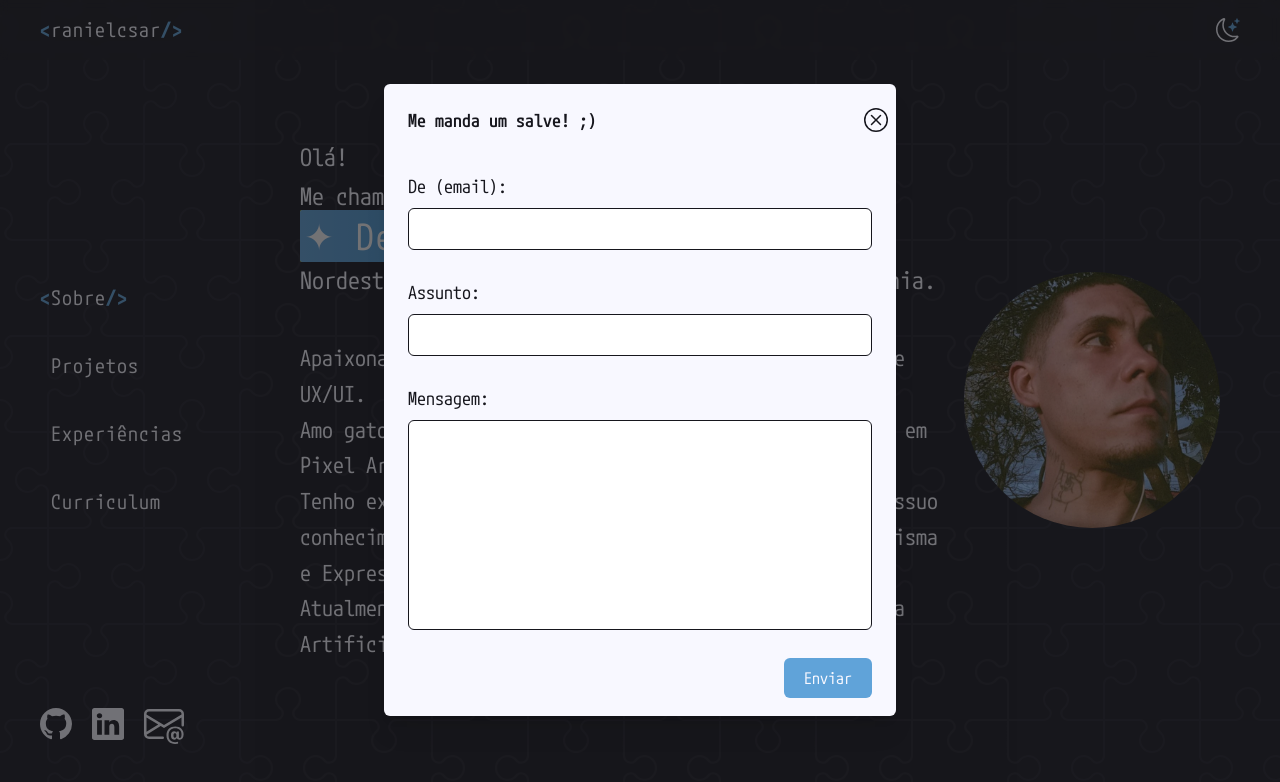
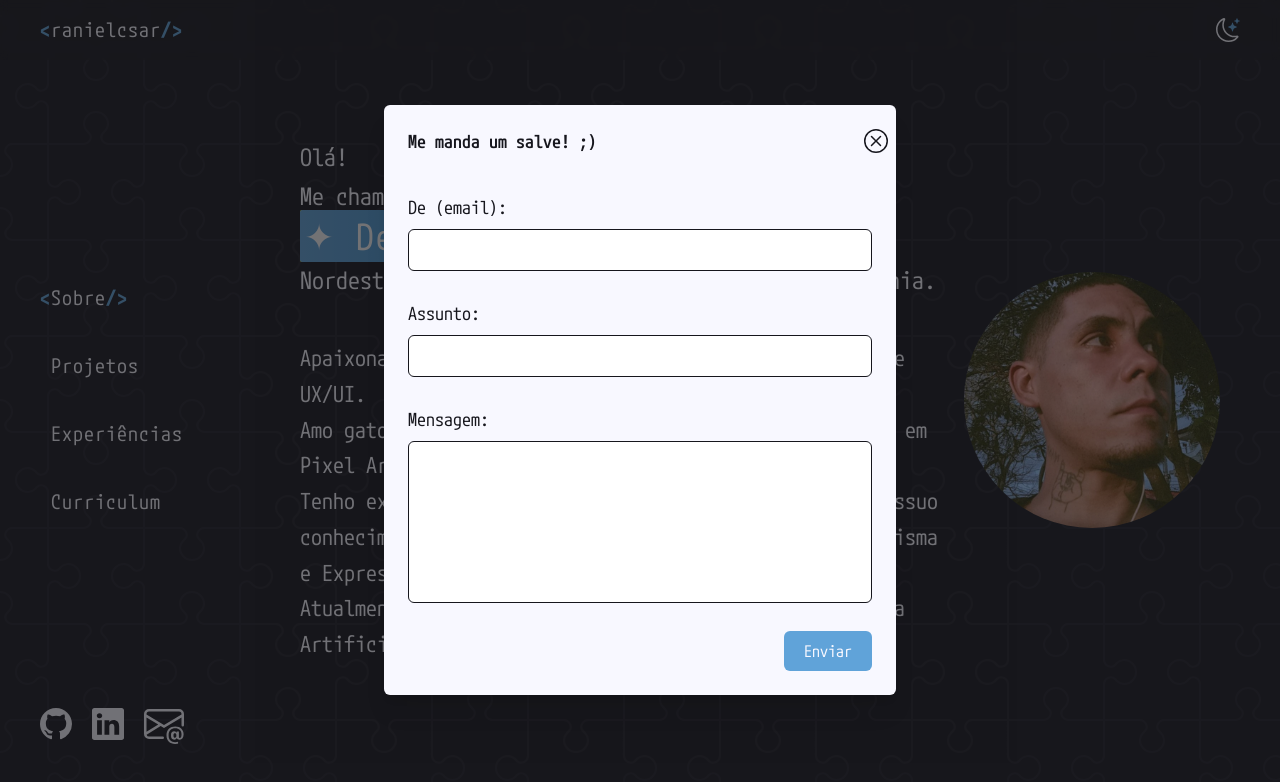
Before and after one commit to ranielcsar/ranoob.github.io, a React (Vite) app: page / in a window 1280 px wide. Both pictures are taken after a click on the button 164 px from the left and 724 px from the top of the page. Shown: the top 782 px of the page. Built offline with nearby package versions, Linux system fonts and the light colour scheme.

Commit message:
fix: change text area rows

```diff
--- a/src/components/common/send-email/index.tsx
+++ b/src/components/common/send-email/index.tsx
@@ -5,10 +5,7 @@ import { SendEmailParams, useSendEmail } from '@/hooks'
 import { ZodError, z } from 'zod'
 
 const emailSubmitSchema = z.object({
-  from: z
-    .string()
-    .email('Digite um email válido')
-    .nonempty('Preciso saber quem envia o Email.'),
+  from: z.string().email('Digite um email válido').nonempty('Preciso saber quem envia o Email.'),
   subject: z.string().nonempty('Sem assunto?'),
   message: z.string().nonempty('Não esquece de falar o que você quer!'),
 })
@@ -70,14 +67,10 @@ export function SendEmail() {
         <MailIcon />
       </button>
 
-      <Modal
-        title="Me manda um salve! ;)"
-        isOpen={openSendEmailModal}
-        onClose={handleClose}
-      >
+      <Modal title="Me manda um salve! ;)" isOpen={openSendEmailModal} onClose={handleClose}>
         <form
           onSubmit={handleEmailSubmit}
-          className="grid max-h-[65vh] grid-rows-[max-content,max-content,1fr] gap-5"
+          className="grid max-h-max grid-rows-[max-content,max-content,1fr] gap-5"
         >
           <label htmlFor="from" className="flex flex-col gap-2">
             <span className="text-lg text-black">De (email):</span>
@@ -109,7 +102,7 @@ export function SendEmail() {
               name="message"
               id="message"
               aria-label="Área de texto para mensagem do email"
-              rows={8}
+              rows={6}
               className="w-full resize-none rounded-md border border-black p-2 text-zinc-900 focus:outline-accent"
             />
             <p className="text-red-500">{errors?.message}</p>
```
